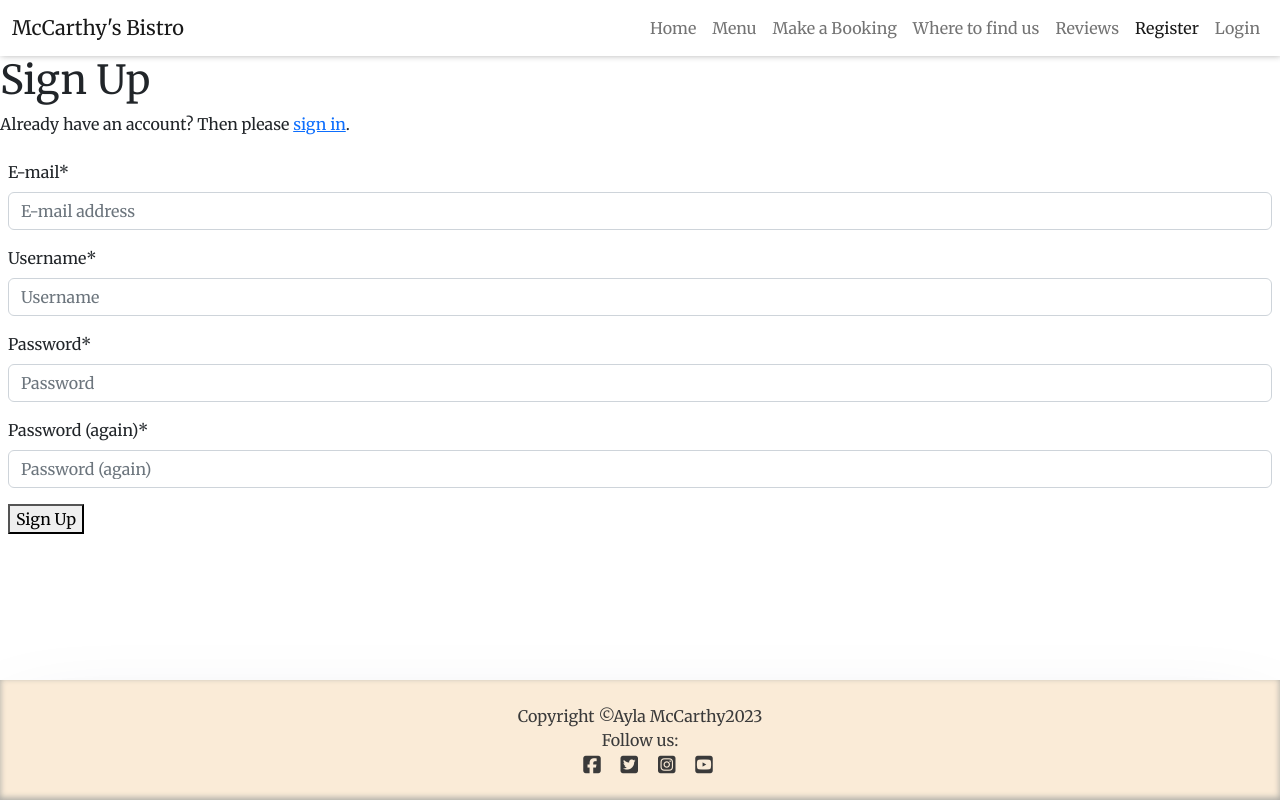
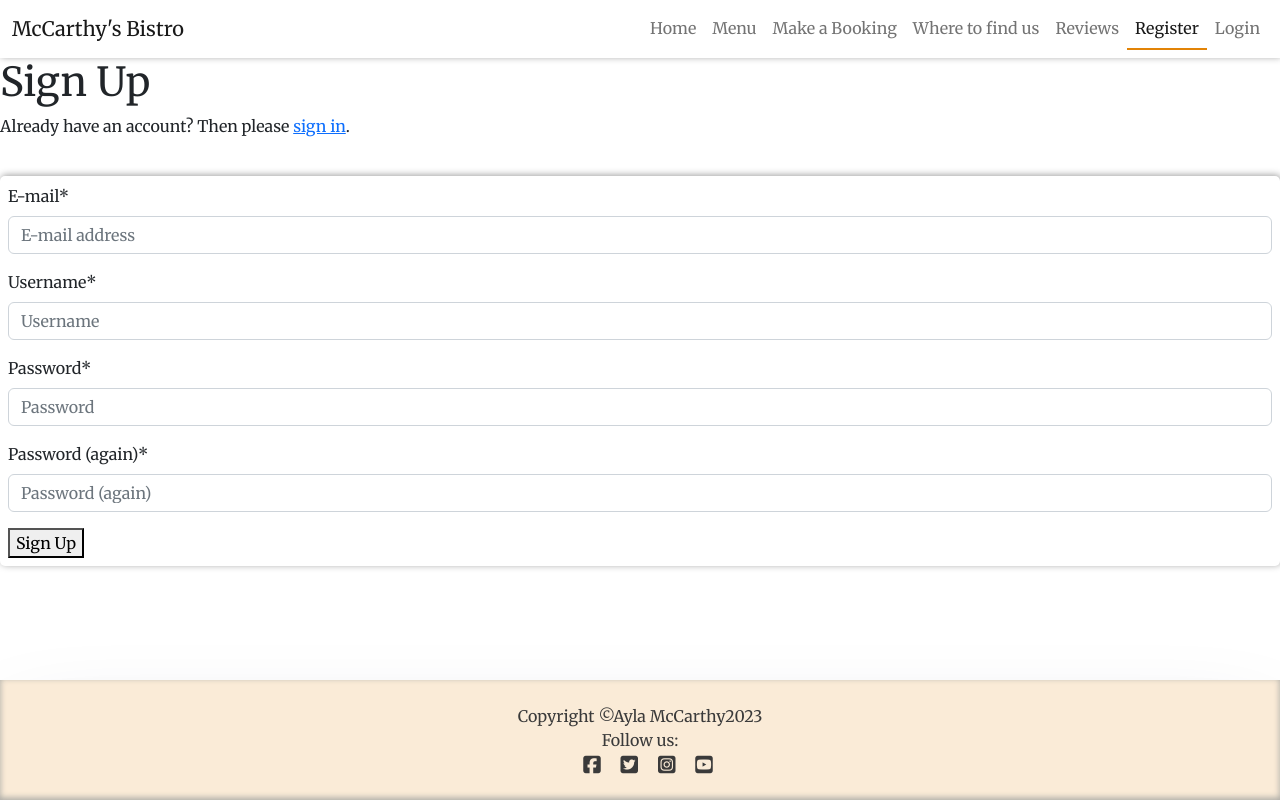
Before and after one commit to Aylamccarthy/mccarthys-bistro-restaurant-booking-system, a Django app: page /accounts/signup/ in a window 1280 px wide. Run offline with Django 3.2, Linux system fonts and the light colour scheme; some libraries are stand-ins or nearby versions.

Commit message:
Add custom styling to form

```diff
--- a/static/css/style.css
+++ b/static/css/style.css
@@ -48,6 +48,21 @@ main {
     background-color: var(--white);
 }
 
+.active {
+    border-bottom: 2px solid var(--orange);
+    font-weight: 500;
+}
+
+.form {
+    width: 100%;
+    margin: 3% auto;
+    box-shadow: var(--small-box-shadow);
+    border-radius: 5px;
+
+
+}
+
+
 /* Footer */
 .footer {
     z-index: 1;
```
